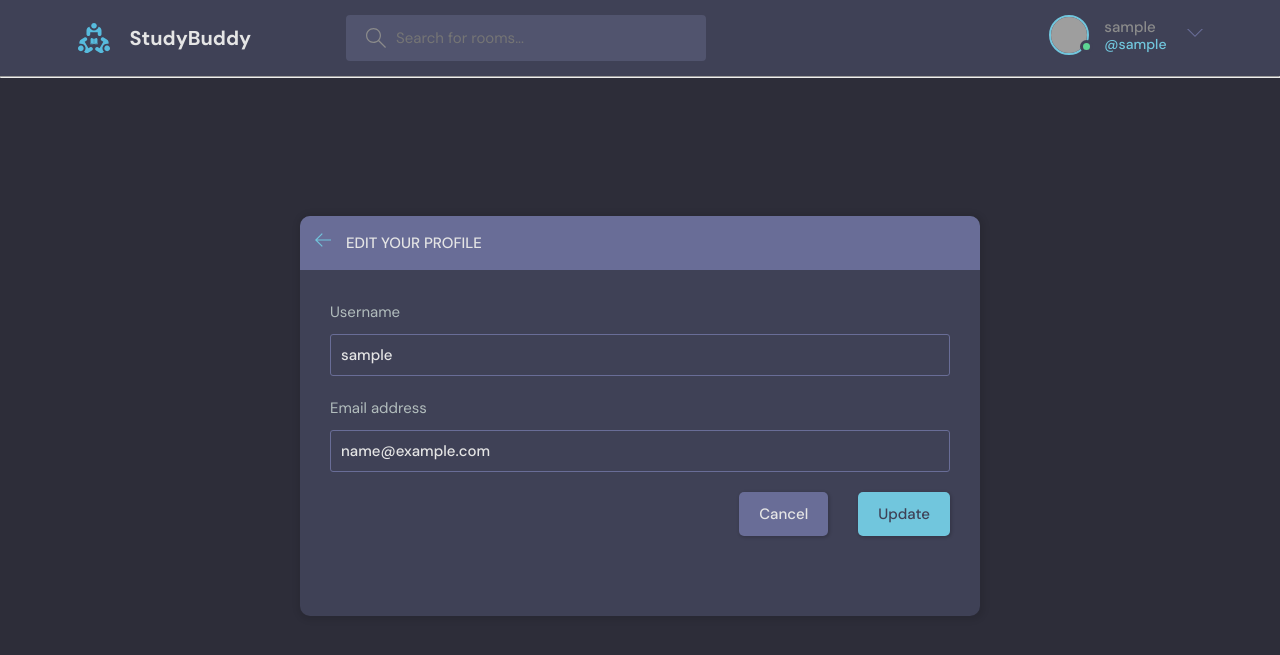
After one commit to SouFelipeOliveira/Django-StudyBud, a Django app: page /update-user/1/ in a window 1280 px wide. The commit adds this page. Shown: the top 655 px of the page. Run offline with Django 4.2, Linux system fonts and the light colour scheme; the visitor is signed in with stand-in values (Sample User, id 1); data comes from the database, SQL or seed files in the repository; grey boxes are pictures that could not be loaded.

Commit message:
create a user edit page and change some html files

```diff
--- a/base/forms.py
+++ b/base/forms.py
@@ -1,8 +1,14 @@
 from django.forms import ModelForm
 from .models import Room
+from django.contrib.auth.models import User
 
 class RoomForm(ModelForm):
     class Meta:
         model = Room
         fields = '__all__'
         exclude = ['host', 'participants']
+
+class UserForm(ModelForm):
+    class Meta:
+        model= User
+        fields = ["username", "email"]
--- a/base/templates/base/delete.html
+++ b/base/templates/base/delete.html
@@ -6,7 +6,7 @@
         <div class="layout__box">
             <div class="layout__boxHeader">
                 <div class="layout__boxTitle">
-                    <a href="{% url 'home' %}">
+                    <a href="{{request.META.HTTP_REFERER}}">
                         <svg version="1.1" xmlns="http://www.w3.org/2000/svg" width="32" height="32"
                             viewBox="0 0 32 32">
                             <title>arrow-left</title>
--- a/base/templates/base/profile.html
+++ b/base/templates/base/profile.html
@@ -20,7 +20,9 @@
         <div class="profile__info">
           <h3>{{user.username}}</h3>
           <p>@{{user.username}}</p>
-          <a href="edit-user.html" class="btn btn--main btn--pill">Edit Profile</a>
+          {% if request.user == user %}
+          <a href="{% url 'update-user' user.id %}" class="btn btn--main btn--pill">Edit Profile</a>
+          {% endif %}
         </div>
         <div class="profile__about">
           <h3>About</h3>
--- /dev/null
+++ b/base/templates/base/update-user.html
@@ -0,0 +1,41 @@
+{% extends 'main.html' %}
+
+{% block content %}
+<main class="update-account layout">
+  <div class="container">
+    <div class="layout__box">
+      <div class="layout__boxHeader">
+        <div class="layout__boxTitle">
+          <a href="{{request.META.HTTP_REFERER}}">
+            <svg version="1.1" xmlns="http://www.w3.org/2000/svg" width="32" height="32" viewBox="0 0 32 32">
+              <title>arrow-left</title>
+              <path
+                d="M13.723 2.286l-13.723 13.714 13.719 13.714 1.616-1.611-10.96-10.96h27.625v-2.286h-27.625l10.965-10.965-1.616-1.607z">
+              </path>
+            </svg>
+          </a>
+          <h3>Edit your profile</h3>
+        </div>
+      </div>
+      <div class="layout__body">
+        <form class="form" action="#" method="POST">
+          {% csrf_token %}
+
+          {% for field in form %}
+          <div class="form__group">
+            <label for="profile_pic">{{field.label}}</label>
+            {{field}}
+          </div>
+          {% endfor %}
+
+          <div class="form__action">
+            <a class="btn btn--dark" href="{% url 'user-profile' user.id %}">Cancel</a>
+            <button class="btn btn--main" type="submit">Update</button>
+          </div>
+        </form>
+      </div>
+    </div>
+  </div>
+  </div>
+</main>
+{% endblock content %}
--- a/base/urls.py
+++ b/base/urls.py
@@ -14,4 +14,5 @@ urlpatterns = [
     path('update-room/<str:pk>/', views.updateRoom, name="update-room"),
     path('delete-room/<str:pk>/', views.deleteRoom, name="delete-room"),
     path('delete-message/<str:pk>/', views.deleteMessage, name="delete-message"),
+    path('update-user/<str:pk>/', views.updateUser, name="update-user")
 ]
--- a/base/views.py
+++ b/base/views.py
@@ -7,7 +7,7 @@ from django.contrib.auth.models import User
 from django.contrib.auth import authenticate, login, logout
 from django.contrib.auth.forms import UserCreationForm
 from .models import Room, Topic, Message
-from .forms import RoomForm
+from .forms import RoomForm, UserForm
 
 # Create your views here.T
 
@@ -46,6 +46,9 @@ def logoutUser(request):
 def registerUser(request):
     form = UserCreationForm()
 
+    if request.user.is_authenticated:
+        return redirect("home")
+
     if request.method == "POST":
         form = UserCreationForm(request.POST)
         if form.is_valid():
@@ -60,7 +63,9 @@ def registerUser(request):
         else:
             messages.error(request, "An error ocurred during registration. :(")
 
-    return render(request, "base/signup.html", {"form": form})
+    context = {"form": form}
+
+    return render(request, "base/signup.html", context)
 
 
 def home(request):
@@ -131,15 +136,10 @@ def createRoom(request):
             host=request.user,
             topic=topic,
             name=request.POST.get("name"),
-            description=request.POST.get("description")
+            description=request.POST.get("description"),
         )
         return redirect("home")
-        # form = RoomForm(request.POST)
-        # if form.is_valid():
-        #     room = form.save(commit=False)
-        #     room.host = request.user
-        #     form.save()
-        #     return redirect("home")
+
     context = {"form": form, "topics": topic}
     return render(request, "base/room_form.html", context)
 
@@ -195,3 +195,23 @@ def deleteMessage(request, pk):
 
     context = {"obj": message}
     return render(request, "base/delete.html", context)
+
+
+@login_required(login_url="/login")
+def updateUser(request, pk):
+
+    user = User.objects.get(id=pk)
+    form = UserForm(instance=user)
+
+    if request.user != user:
+        return HttpResponse("Your are not allowed here!")
+
+    if request.method == "POST":
+        form = UserForm(request.POST, instance=user)
+
+        if form.is_valid():
+            form.save()
+            return redirect("user-profile", pk=user.id)
+
+    context = {"user": user, "form": form}
+    return render(request, "base/update-user.html", context)
--- a/templates/navbar.html
+++ b/templates/navbar.html
@@ -46,7 +46,7 @@
             {% endif %}
 
             <div class="dropdown-menu">
-                <a href="settings.html" class="dropdown-link"><svg version="1.1" xmlns="http://www.w3.org/2000/svg"
+                <a href="{% url 'update-user' user.id %}" class="dropdown-link"><svg version="1.1" xmlns="http://www.w3.org/2000/svg"
                         width="32" height="32" viewBox="0 0 32 32">
                         <title>tools</title>
                         <path
```
Also changed, not shown: base/templates/base/signup.html (+7 -13 lines).
